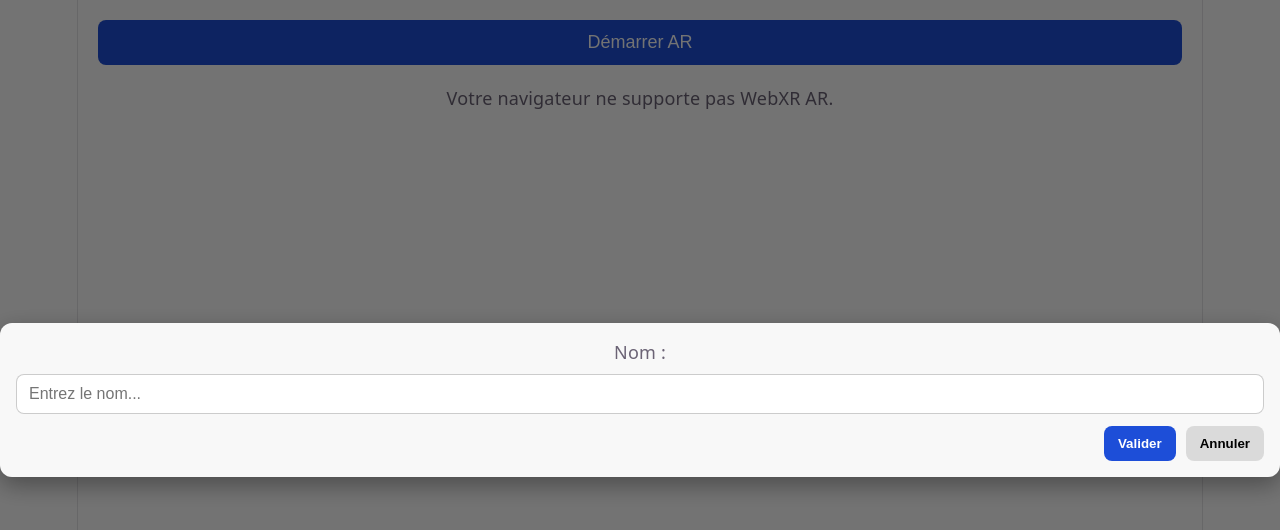
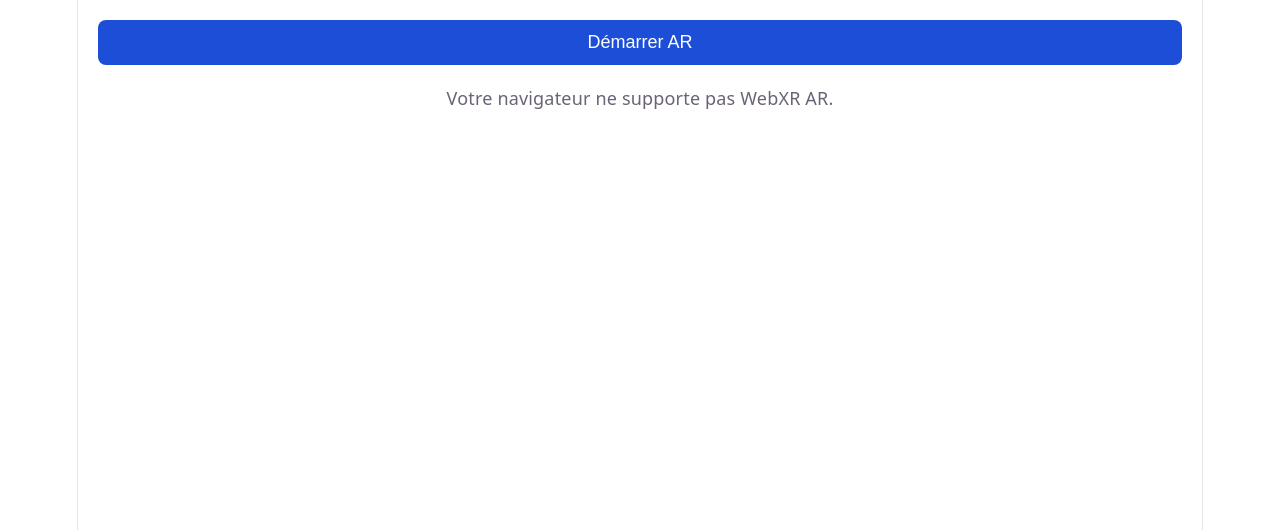
Before and after one commit to Manoa92/ArVr, a Vue app: page / in a window 1280 px wide. Shown: the top 530 px of the page. Built offline with nearby package versions, Linux system fonts and the light colour scheme.

Commit message:
isInputVisible

```diff
--- a/src/components/ARComponent.vue
+++ b/src/components/ARComponent.vue
@@ -2,8 +2,7 @@
   <div id="ar-container" ref="container"></div>
   <button class="btnStart" @click="startAR" v-if="!isARStarted">Démarrer AR</button>
   <p v-if="isARSupported === false">Votre navigateur ne supporte pas WebXR AR.</p>
-  <!-- v-if="isInputVisible" -->
-  <div class="tag-input-overlay">
+  <div  v-if="isInputVisible" class="tag-input-overlay">
     <div class="tag-input-box">
       <label>
         <div class="tag-input-div">
```
Also changed, not shown: 5 other files (tests, documents, lock files or other folders).
